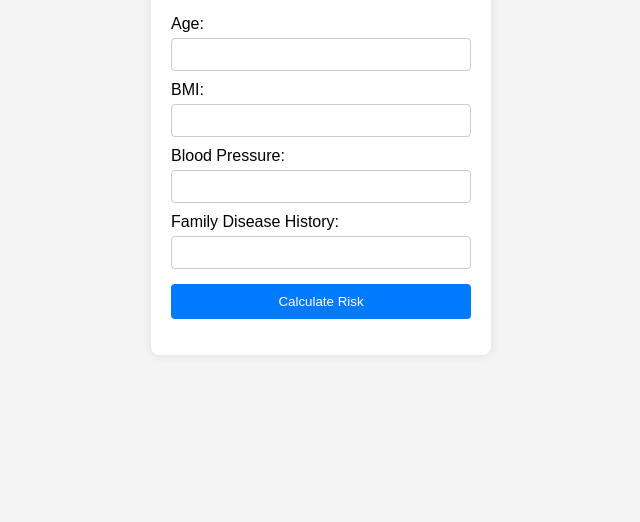
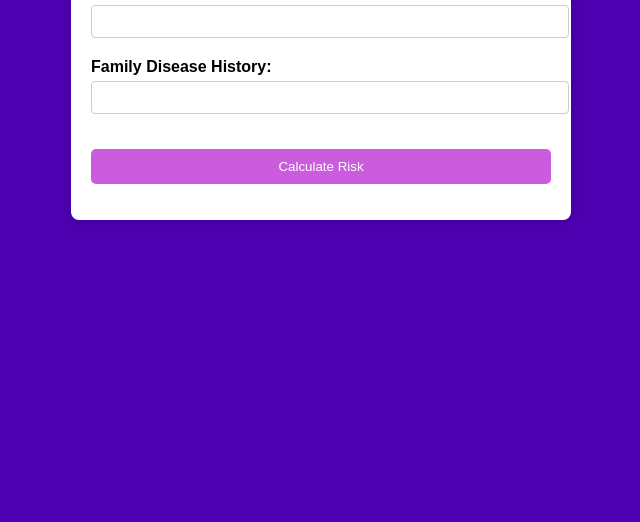
Before and after one commit to swe-zzad/Health-Calculator, a website: page src/index.html in a window 1280 px wide. Shown: the part 278-800 px from the top of the page, without its empty margins (319-959 px from the left). Drawn offline with Linux system fonts and the light colour scheme.

Commit message:
Update styles.css

```diff
--- a/src/styles.css
+++ b/src/styles.css
@@ -1,49 +1,46 @@
  body {
             font-family: Arial, sans-serif;
-  display: flex;
-  justify-content: center;
-  align-items: center;
-  height: 100vh;
-  background-color: #f4f4f4;
-  margin: 0;
+            max-width: 500px;
+            margin: auto;
+            padding: 20px;
+            background-color: #4c00b0;
+            color: white;
         }
-
         .container {
             background: white;
             padding: 20px;
             border-radius: 8px;
-  box-shadow: 0px 0px 10px rgba(0, 0, 0, 0.1);
+            box-shadow: 0 0 10px rgba(0, 0, 0, 0.2);
+            color: black;
+        }
+        .error {
+            color: red;
+        }
+        button {
+            background-color: #ca5cdd;
+            color: white;
+            border: none;
+            padding: 10px;
+            border-radius: 5px;
+            cursor: pointer;
+            width: 100%;
+            margin-top:30px;
+        }
+        button:hover {
+            background-color: #4c00b0;
+        }
+        select, input {
+            width: 100%;
+            padding: 8px;
+            margin: 5px 0;
+            border-radius: 4px;
+            border: 1px solid #ccc;
+        }
+        h2 {
             text-align: center;
-  width: 300px;
         }
-
-form {
-  display: flex;
-  flex-direction: column;
+        label {
+            display:block;
+            margin-top: 15px;
+            font-weight: bold;
         }
-
-label {
-  margin-top: 10px;
-  text-align: left;
-}
-
-input {
-  padding: 8px;
-  margin-top: 5px;
-  border: 1px solid #ccc;
-  border-radius: 4px;
-}
-
-button {
-  margin-top: 15px;
-  padding: 10px;
-  border: none;
-  background: #007BFF;
-  color: white;
-  border-radius: 4px;
-  cursor: pointer;
-}
-
-button:hover {
-  background: #0056b3;
-}
```
Lines whose indentation alone changed are shown as unchanged.
